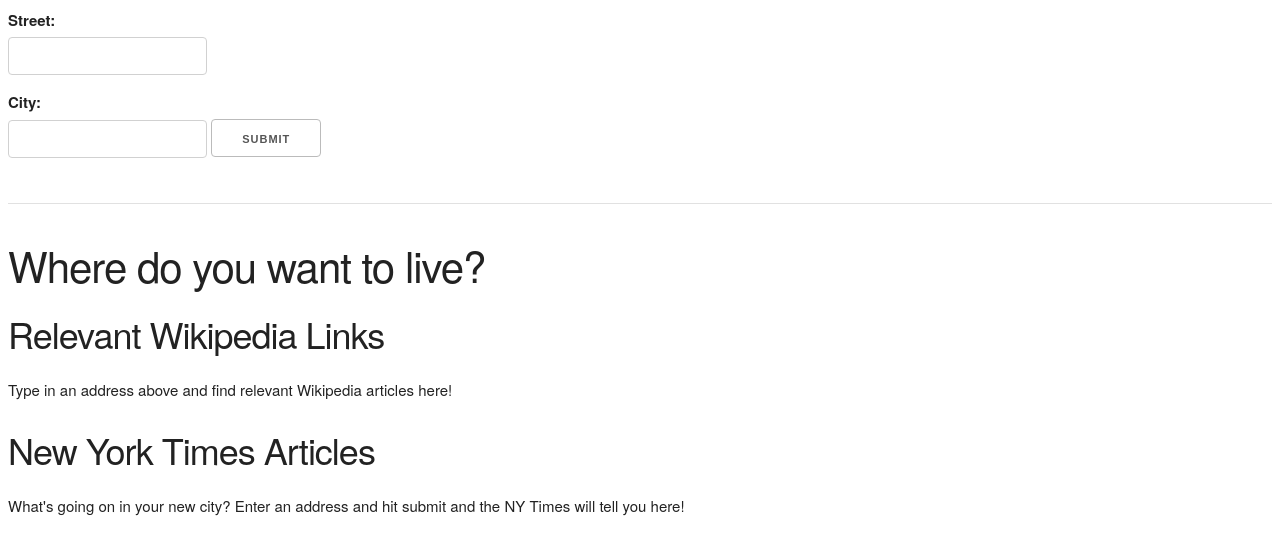
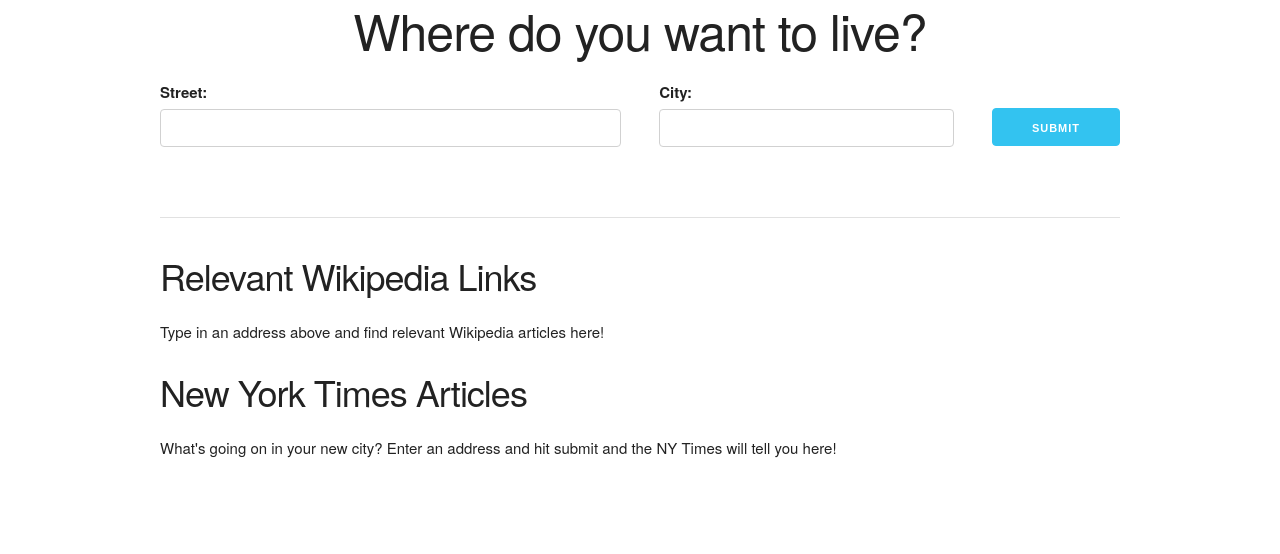
Before and after one commit to latashahussey/ajax-move-companion, a website: page index.html in a window 1280 px wide. Drawn offline with Linux system fonts and the light colour scheme.

Commit message:
Apply Skeleton CSS

```diff
--- a/index.html
+++ b/index.html
@@ -4,21 +4,23 @@
 <head>
     <meta charset="UTF-8">
     <title>Your Moving Companion</title>
-    <link rel="stylesheet" href="css/style.css">
+
+    <!---Skeleton CSS Stylesheet-->
+    <link rel="stylesheet" href="src/css/style.css">
+
 </head>
 
-<body>
+<body class="container">
 
-    <form id="form-container" class="form-container">
-        <label for="street">Street: </label><input type="text" id="street" value="">
-        <label for="city">City: </label><input type="text" id="city" value="">
-        <button id="submit-btn">Submit</button>
+    <h1 id="greeting" class="greeting twelve columns u-center-text">Where do you want to live?</h1>
+
+    <form id="form-container" class="form-container twelve columns">
+        <span class="six columns"><label for="street">Street: </label><input type="text" id="street" class="u-full-width" value=""></span>
+        <span class="four columns"><label for="city">City: </label><input type="text" class="u-full-width" id="city" value=""></span>
+        <button id="submit-btn" class="button-primary two columns u-pull-down">Submit</button>
     </form>
 
-    <hr>
-
-    <h2 id="greeting" class="greeting">Where do you want to live?</h2>
-
+    <hr class="twelve columns">
 
     <div class="wikipedia-container">
         <h3 id="wikipedia-header">Relevant Wikipedia Links</h3>
@@ -31,8 +33,8 @@
         <ul id="nytimes-articles" class="article-list">What's going on in your new city? Enter an address and hit submit and the NY Times will tell you here!</ul>
     </div>
 
-    <script src="js/libs/jquery.min.js"></script>
-    <script src="js/script.js"></script>
+    <script src="src/js/libs/jquery.min.js"></script>
+    <script src="src/js/script.js"></script>
 </body>
 
 </html>
```
